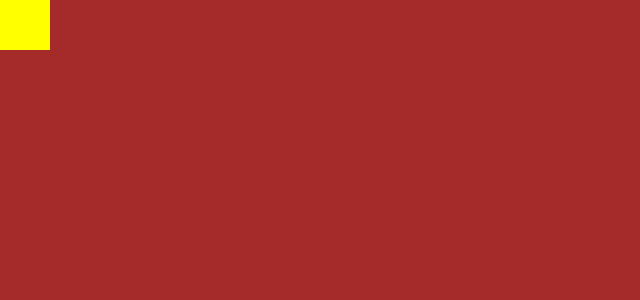
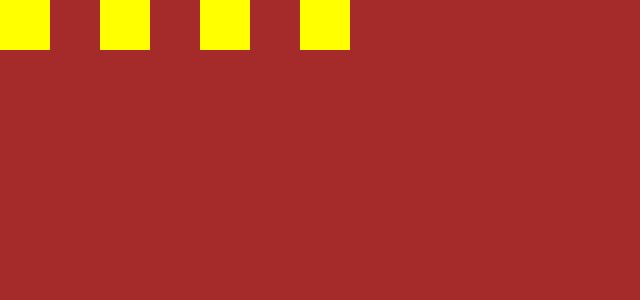
Before and after one commit to aiacuone/Multi-Range-Slider, a React (Create React App) app: page / in a window 1280 px wide. Shown: the top 300 px of the page, without its empty margins (0-640 px from the left). Built offline with nearby package versions, Linux system fonts and the light colour scheme.

Commit message:
drag effect working

```diff
--- a/src/Draggable.js
+++ b/src/Draggable.js
@@ -6,10 +6,10 @@ export default function Draggable() {
 
     const [pagePosition,setPagePosition]=useState({x:0,y:0})
     const [boxes, setBoxes]=useState({
-        1:{x:0,y:0},
-        2:{x:0,y:0},
-        3:{x:0,y:0},
-        4:{x:0,y:0},
+        1:{drag:false,x:0,y:0},
+        2:{drag:false,x:100,y:0},
+        3:{drag:false,x:200,y:0},
+        4:{drag:false,x:300,y:0},
     })
 
     function handleMouseOver(e){
@@ -19,26 +19,37 @@ export default function Draggable() {
         setPagePosition(newPagePosition)
     }
 
-
-
-    function handleDrag(box){
+    function handleMouseDown(box){
         const newBoxes={...boxes}
-        newBoxes[box].x=pagePosition.x
-        newBoxes[box].y=pagePosition.y
+        newBoxes[box].drag=true
         setBoxes(newBoxes)
-        console.log('dragging')
     }
 
-    function handleDragEnd(){
+    function handleMouseUp(box){
+        const newBoxes={...boxes}
+        newBoxes[box].drag=false
+        setBoxes(newBoxes)
     }
+
+    //the code doesnt like the position being changed via the mousedown event, instead, it prefers useEffect
+    useEffect(()=>{
+        for(let i=1;i<=Object.keys(boxes).length;i++){
+            if(boxes[i].drag){
+                const newBoxes={...boxes}
+                newBoxes[i].x=pagePosition.x-25
+                newBoxes[i].y=pagePosition.y-25
+                setBoxes(newBoxes)
+            }
+        }
+    })
 
 
     return (
         <div class='draggable' onMouseMove={handleMouseOver}>
-            {/* <div class='box 1'/>
-            <div class='box 2'/>
-            <div class='box 3'/> */}
-            <div class='box 4' draggable='true' style={{left:boxes[4].x+'px',top:boxes[4].y+'px'}} onMouseDown={()=>handleDrag(4)} onMouseUp={()=>handleDragEnd(4)}/>
+            <div class='box 1' style={{left:boxes[1].x+'px',top:boxes[1].y+'px'}} onMouseDown={()=>handleMouseDown(1)} onMouseUp={()=>handleMouseUp(1)}/>
+            <div class='box 2' style={{left:boxes[2].x+'px',top:boxes[2].y+'px'}} onMouseDown={()=>handleMouseDown(2)} onMouseUp={()=>handleMouseUp(2)}/>
+            <div class='box 3' style={{left:boxes[3].x+'px',top:boxes[3].y+'px'}} onMouseDown={()=>handleMouseDown(3)} onMouseUp={()=>handleMouseUp(3)}/>
+            <div class='box 4' style={{left:boxes[4].x+'px',top:boxes[4].y+'px'}} onMouseDown={()=>handleMouseDown(4)} onMouseUp={()=>handleMouseUp(4)}/>
         </div>
     )
 }
--- a/src/draggable.css
+++ b/src/draggable.css
@@ -10,5 +10,9 @@
     width: 50px;
     background: yellow;
     position: absolute;
+    cursor: pointer;
+    /* margin-bottom: 50px;
+    margin-right: 50px; */
+
     /* left: 4px; */
 }
```
